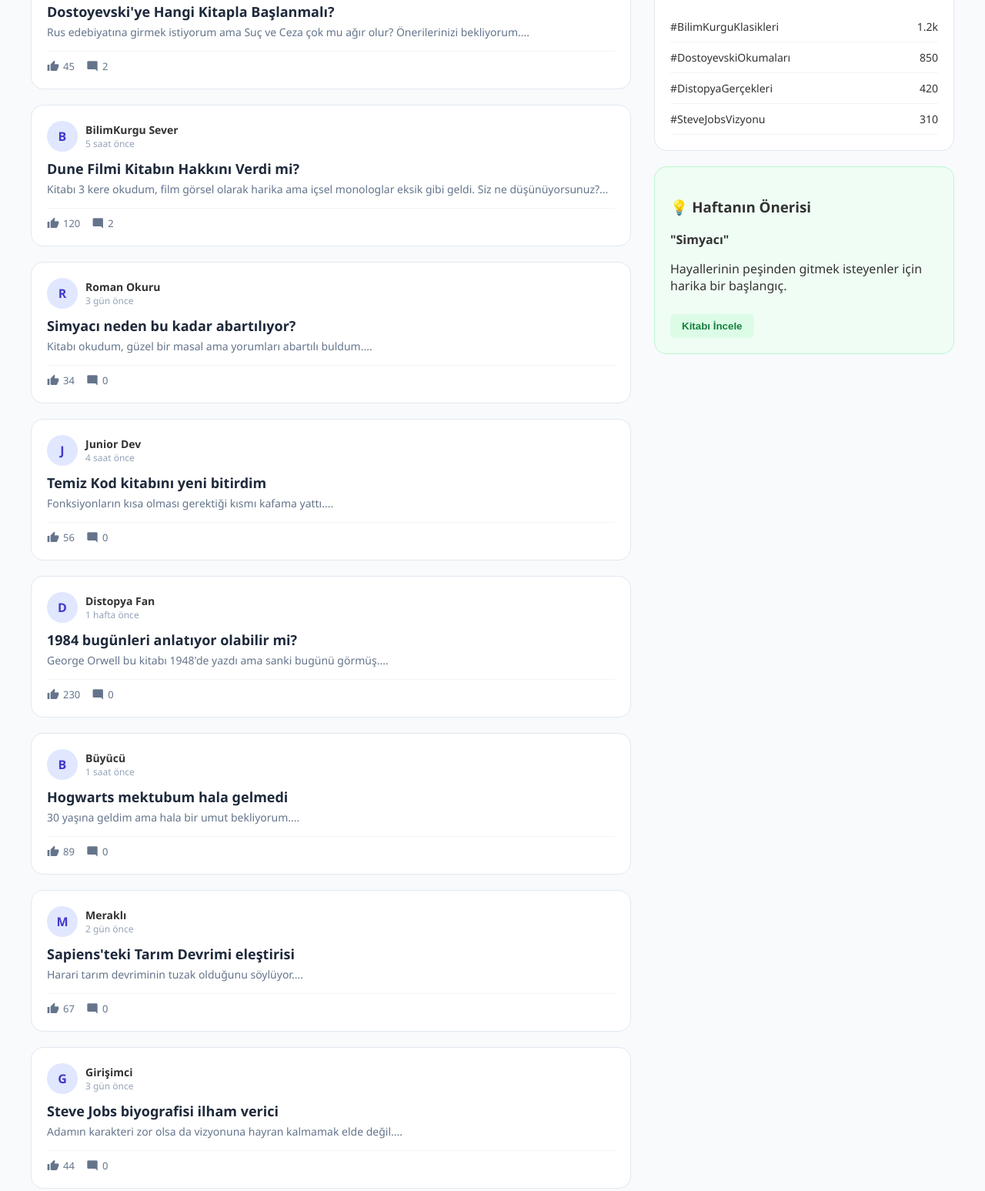
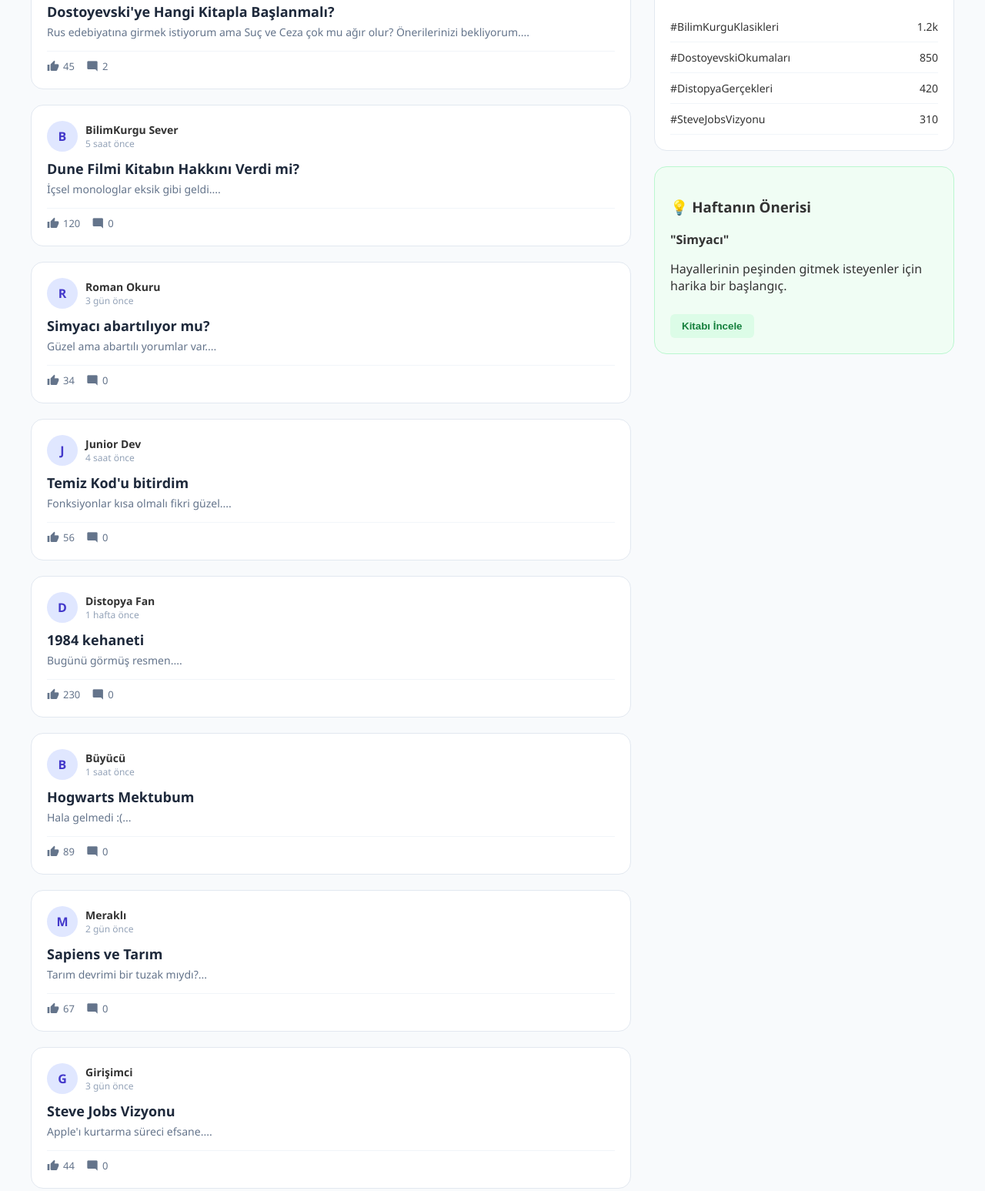
Before and after one commit to SauWebProgramming/web-project-kilic-furkan, a plain HTML site: page index.html in a window 1280 px wide. Shown: the part 471-2018 px from the top of the page at 77% size. Drawn offline with Linux system fonts and the light colour scheme.

Commit message:
feat: Proje tamamlandı.

```diff
--- a/index.html
+++ b/index.html
@@ -32,6 +32,8 @@
             </button>
         </div>
     </header>
+
+    <main>
 
         <section id="magaza-sayfasi" class="sayfa-bolumu gizli">
             <div class="container">
@@ -117,8 +119,8 @@
 
                         <div class="yorum-gonder-kart">
                             <h3>Cevap Yaz</h3>
-                        <input type="text" id="yorum-isim" placeholder="Adınız (Zorunlu)">
-                        <textarea id="yorum-metni" placeholder="Düşüncelerinizi buraya yazın..." rows="3"></textarea>
+                            <input type="text" id="yorum-isim" placeholder="Adınız (Zorunlu)" required>
+                            <textarea id="yorum-metni" placeholder="Düşüncelerinizi buraya yazın..." rows="3" required></textarea>
                             <button onclick="yorumGonder()">Yorumu Gönder</button>
                         </div>
                     </div>
@@ -129,6 +131,8 @@
                 </div>
             </div>
         </section>
+
+    </main>
 
     <div id="detay-modal" class="modal">
         <div class="modal-icerik">
--- a/script.js
+++ b/script.js
@@ -1,19 +1,14 @@
 let globalKitaplar = [];
 let secilenKitapId = null;
 let aktifForumKonuId = null;
-let aktifKategori = 'Tümü'; // Select kutusu yerine bu değişkeni kullanacağız
+let aktifKategori = 'Tümü';
 
-// --- SAYFA YÜKLENİNCE ---
 document.addEventListener('DOMContentLoaded', () => {
     kitaplariGetir();
-
-    // Forum verilerini LocalStorage'da başlat
     if (!localStorage.getItem('forumData')) {
         localStorage.setItem('forumData', JSON.stringify(baslangicForumVerileri));
     }
     forumuYukle();
-
-    // Başlangıçta Forum Sayfası Açık
     sayfaDegistir('forum');
 });
 
@@ -23,7 +18,6 @@ const modal = document.getElementById('detay-modal');
 const loader = document.getElementById('loader');
 const listeBaslik = document.getElementById('liste-baslik');
 
-// --- SAYFA GEÇİŞ ---
 function sayfaDegistir(sayfaAdi) {
     document.getElementById('magaza-sayfasi').classList.add('gizli');
     document.getElementById('forum-sayfasi').classList.add('gizli');
@@ -46,59 +40,45 @@ function sayfaDegistir(sayfaAdi) {
     }
 }
 
-// --- MAĞAZA SIFIRLAMA ---
 function magazayiSifirlaVeAc() {
     aramaInput.value = "";
-    // Kategoriyi Tümü'ne çek ve butonu güncelle
     const tumuBtn = document.querySelector(".cat-btn");
     kategoriSec('Tümü', tumuBtn);
-
     listeBaslik.style.display = "none";
     listeyiEkranaBas(globalKitaplar);
     sayfaDegistir('magaza');
 }
 
-// --- YENİ KATEGORİ SEÇME FONKSİYONU ---
 function kategoriSec(kategori, btnElement) {
     aktifKategori = kategori;
-
-    // Tüm butonlardan 'aktif' sınıfını kaldır
     document.querySelectorAll('.cat-btn').forEach(btn => btn.classList.remove('aktif'));
 
-    // Tıklanan butona 'aktif' ekle (eğer buton verilmişse)
     if(btnElement) {
         btnElement.classList.add('aktif');
     } else {
-        // Fonksiyon butonsuz çağrılırsa (örn: sıfırlamada) Tümü butonunu bul
         const buttons = document.querySelectorAll('.cat-btn');
         for (let btn of buttons) {
             if (btn.innerText === kategori) btn.classList.add('aktif');
         }
     }
-
-    aramayiBaslat(); // Filtrelemeyi tetikle
+    aramayiBaslat();
 }
 
-// --- ARAMA ve FİLTRELEME (GÜNCELLENDİ) ---
 function aramayiBaslat() {
     listeBaslik.style.display = "none";
-
     const arananMetin = aramaInput.value.toLowerCase();
-    const secilenKategori = aktifKategori; // Değişkenden alıyoruz
+    const secilenKategori = aktifKategori;
 
     const sonuc = globalKitaplar.filter(kitap => {
         const metinUyumu = kitap.title.toLowerCase().includes(arananMetin) ||
                            kitap.author.toLowerCase().includes(arananMetin);
-
         const kategoriUyumu = (secilenKategori === "Tümü") || (kitap.category === secilenKategori);
-
         return metinUyumu && kategoriUyumu;
     });
 
     listeyiEkranaBas(sonuc);
 }
 
-// --- VERİ ÇEKME ---
 async function kitaplariGetir() {
     loader.style.display = "block";
     try {
@@ -120,43 +100,35 @@ function listeyiEkranaBas(kitapListesi) {
         return;
     }
     kitapListesi.forEach(kitap => {
-        // Resim yoksa yer tutucu (onerror eventi eklendi)
+        // GÜNCELLEME: Semantic HTML için 'div' yerine 'article' kullanıldı.
         const kart = `
-            <div class="kitap-karti">
+            <article class="kitap-karti">
                 <img src="${kitap.image}" alt="${kitap.title}" onerror="this.src='https://placehold.co/200x300?text=Resim+Yok'">
                 <h3>${kitap.title}</h3>
                 <p class="fiyat">${kitap.price} ₺</p>
                 <button class="btn-incele" onclick="detayAc(${kitap.id})">İncele</button>
-            </div>
+            </article>
         `;
         listeDiv.innerHTML += kart;
     });
 }
 
-// --- FORUM VE DİĞER FONKSİYONLAR (AYNEN KORUNDU) ---
 const baslangicForumVerileri = [
     {
         id: 1, bookId: 10, user: "Elif Kitapkurdu", title: "Dostoyevski'ye Hangi Kitapla Başlanmalı?",
         body: "Rus edebiyatına girmek istiyorum ama Suç ve Ceza çok mu ağır olur? Önerilerinizi bekliyorum.", likes: 45, time: "2 saat önce",
         comments: [
-            { user: "Hasan Çevik", text: "Kesinlikle Suç ve Ceza ile başlayın. İlk başta yorucu gelebilir ama sabredince verdiği derinlik eşsiz.", time: "1 saat önce" },
-            { user: "Büşra Okur", text: "Bence önce Yeraltından Notlar daha kısa ve giriş için iyi bir seçim.", time: "45 dakika önce" }
+            { user: "Hasan Çevik", text: "Kesinlikle Suç ve Ceza ile başlayın.", time: "1 saat önce" },
+            { user: "Büşra Okur", text: "Bence önce Yeraltından Notlar daha kısa.", time: "45 dakika önce" }
         ]
     },
-    {
-        id: 2, bookId: 8, user: "BilimKurgu Sever", title: "Dune Filmi Kitabın Hakkını Verdi mi?",
-        body: "Kitabı 3 kere okudum, film görsel olarak harika ama içsel monologlar eksik gibi geldi. Siz ne düşünüyorsunuz?", likes: 120, time: "5 saat önce",
-        comments: [
-            { user: "Gökhan Uzaylı", text: "Sinematografi harika ama kitaptaki o derin felsefe filmde biraz yüzeysel kalmış.", time: "2 gün önce" },
-            { user: "Arrakisli", text: "Bence bir uyarlama olarak yapılabilecek en iyi işti. Kitap çok yoğun.", time: "1 gün önce" }
-        ]
-    },
-    { id: 3, bookId: 3, user: "Roman Okuru", title: "Simyacı neden bu kadar abartılıyor?", body: "Kitabı okudum, güzel bir masal ama yorumları abartılı buldum.", likes: 34, time: "3 gün önce", comments: [] },
-    { id: 4, bookId: 1, user: "Junior Dev", title: "Temiz Kod kitabını yeni bitirdim", body: "Fonksiyonların kısa olması gerektiği kısmı kafama yattı.", likes: 56, time: "4 saat önce", comments: [] },
-    { id: 5, bookId: 5, user: "Distopya Fan", title: "1984 bugünleri anlatıyor olabilir mi?", body: "George Orwell bu kitabı 1948'de yazdı ama sanki bugünü görmüş.", likes: 230, time: "1 hafta önce", comments: [] },
-    { id: 6, bookId: 12, user: "Büyücü", title: "Hogwarts mektubum hala gelmedi", body: "30 yaşına geldim ama hala bir umut bekliyorum.", likes: 89, time: "1 saat önce", comments: [] },
-    { id: 7, bookId: 7, user: "Meraklı", title: "Sapiens'teki Tarım Devrimi eleştirisi", body: "Harari tarım devriminin tuzak olduğunu söylüyor.", likes: 67, time: "2 gün önce", comments: [] },
-    { id: 8, bookId: 16, user: "Girişimci", title: "Steve Jobs biyografisi ilham verici", body: "Adamın karakteri zor olsa da vizyonuna hayran kalmamak elde değil.", likes: 44, time: "3 gün önce", comments: [] }
+    { id: 2, bookId: 8, user: "BilimKurgu Sever", title: "Dune Filmi Kitabın Hakkını Verdi mi?", body: "İçsel monologlar eksik gibi geldi.", likes: 120, time: "5 saat önce", comments: [] },
+    { id: 3, bookId: 3, user: "Roman Okuru", title: "Simyacı abartılıyor mu?", body: "Güzel ama abartılı yorumlar var.", likes: 34, time: "3 gün önce", comments: [] },
+    { id: 4, bookId: 1, user: "Junior Dev", title: "Temiz Kod'u bitirdim", body: "Fonksiyonlar kısa olmalı fikri güzel.", likes: 56, time: "4 saat önce", comments: [] },
+    { id: 5, bookId: 5, user: "Distopya Fan", title: "1984 kehaneti", body: "Bugünü görmüş resmen.", likes: 230, time: "1 hafta önce", comments: [] },
+    { id: 6, bookId: 12, user: "Büyücü", title: "Hogwarts Mektubum", body: "Hala gelmedi :(", likes: 89, time: "1 saat önce", comments: [] },
+    { id: 7, bookId: 7, user: "Meraklı", title: "Sapiens ve Tarım", body: "Tarım devrimi bir tuzak mıydı?", likes: 67, time: "2 gün önce", comments: [] },
+    { id: 8, bookId: 16, user: "Girişimci", title: "Steve Jobs Vizyonu", body: "Apple'ı kurtarma süreci efsane.", likes: 44, time: "3 gün önce", comments: [] }
 ];
 
 function forumuYukle() {
@@ -166,8 +138,9 @@ function forumuYukle() {
 
     veriler.forEach(post => {
         const basHarf = post.user.charAt(0);
+        // GÜNCELLEME: Forum postları için de 'article' kullanıldı.
         const postHTML = `
-            <div class="forum-post" onclick="forumDetayAc(${post.id})">
+            <article class="forum-post" onclick="forumDetayAc(${post.id})">
                 <div class="post-header">
                     <div class="avatar">${basHarf}</div>
                     <div>
@@ -181,7 +154,7 @@ function forumuYukle() {
                     <div class="stat"><span class="material-icons" style="font-size:16px">thumb_up</span> ${post.likes}</div>
                     <div class="stat"><span class="material-icons" style="font-size:16px">mode_comment</span> ${post.comments.length}</div>
                 </div>
-            </div>
+            </article>
         `;
         forumDiv.innerHTML += postHTML;
     });
@@ -220,7 +193,6 @@ function forumDetayAc(konuId) {
     const kitap = globalKitaplar.find(k => k.id === konu.bookId);
     const kitapKart = document.getElementById('ilgili-kitap-kart');
     if (kitap) {
-        // Resim hatası kontrolü burada da var
         kitapKart.innerHTML = `
             <h3>📚 Tartışılan Kitap</h3>
             <img src="${kitap.image}" alt="${kitap.title}" onerror="this.src='https://placehold.co/150x220?text=Resim+Yok'" style="width:100px; height:150px; object-fit:cover; margin:10px auto; display:block; border-radius:8px;">
@@ -268,6 +240,7 @@ function yorumGonder() {
     const isim = isimInput.value.trim();
     const metin = metinInput.value.trim();
 
+    // JS ile ek doğrulama
     if (!isim || !metin) {
         alert("Lütfen adınızı ve yorum metninizi giriniz.");
         return;
@@ -297,10 +270,7 @@ function favorileriGoster() {
     const favoriKitaplar = globalKitaplar.filter(kitap => favoriIdleri.includes(kitap.id));
     listeBaslik.innerText = "⭐ Favori Kitaplarım";
     listeBaslik.style.display = "block";
-
-    // Filtreyi temizleyelim ki favoriler düzgün görünsün
     document.querySelectorAll('.cat-btn').forEach(btn => btn.classList.remove('aktif'));
-
     listeyiEkranaBas(favoriKitaplar);
 }
 
```
Also changed, not shown: 1 other file. Lines whose indentation alone changed are shown as unchanged.
